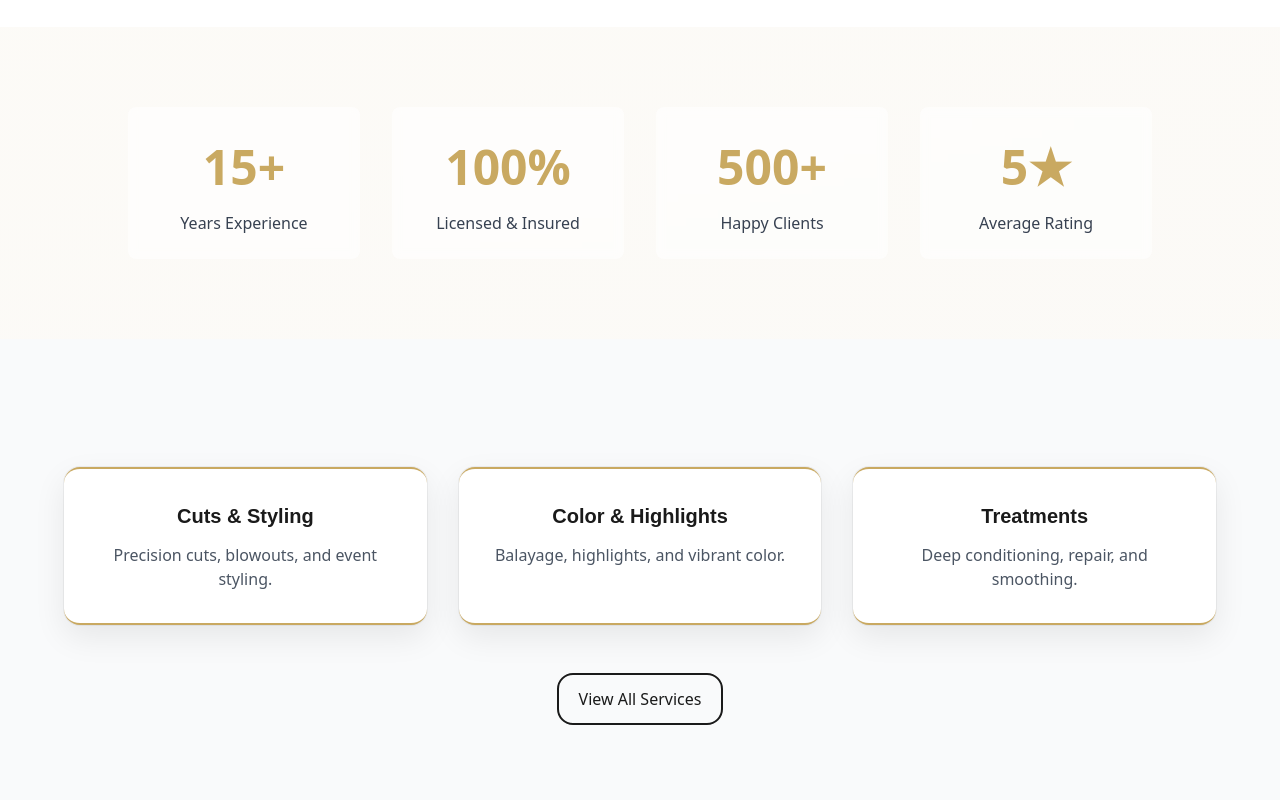
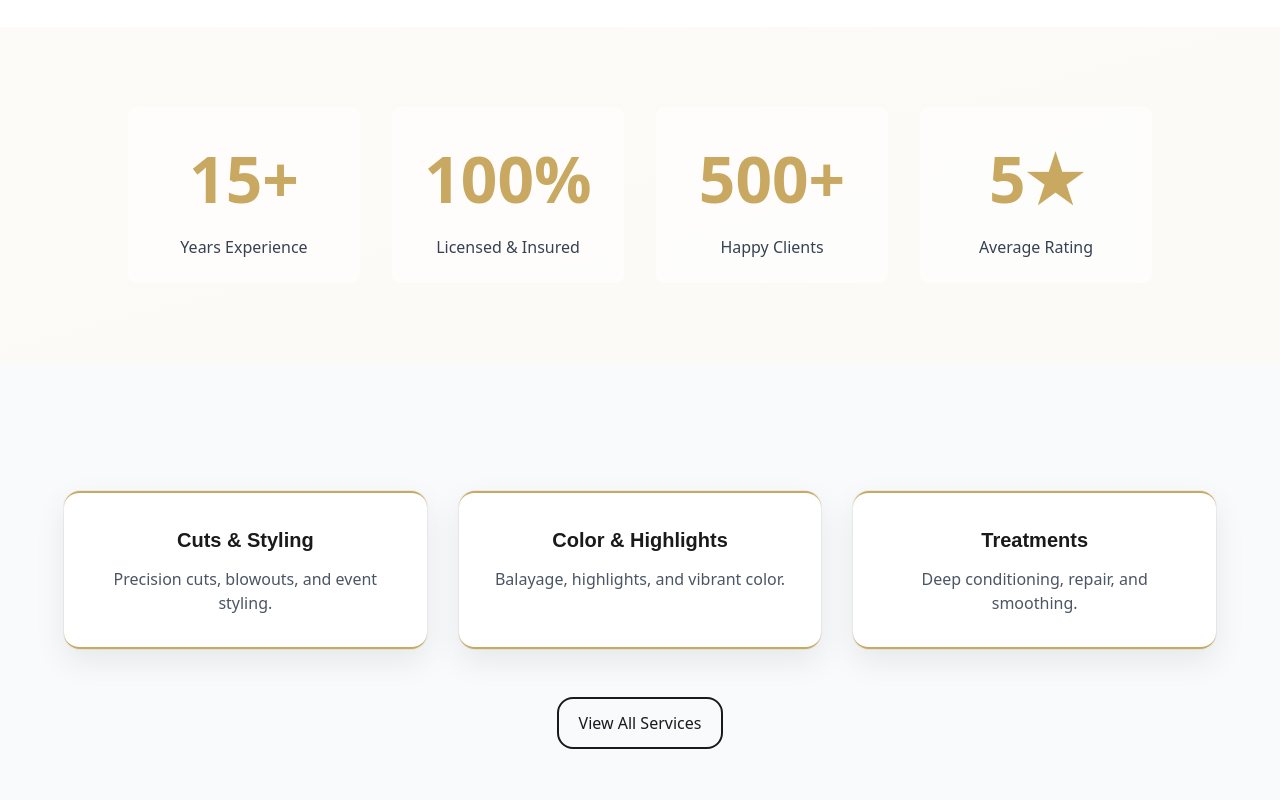
Before and after one commit to Miles-Collins/salon-site, a Next.js app: page / in a window 1280 px wide. Shown: the part 1160-1960 px from the top of the page. Built offline with nearby package versions, Linux system fonts and the light colour scheme; no server answers; the database is empty.

Commit message:
feat: dramatically increase typography scale and make hero text massive

```diff
--- a/src/app/page.tsx
+++ b/src/app/page.tsx
@@ -200,7 +200,7 @@ export default async function HomePage() {
         </div>
   <div className="relative z-10 text-center w-full px-4 md:px-4 flex-col items-center justify-center h-full hidden md:flex">
           {/* Text only - no logo on tablet/desktop */}
-          <h1 className="text-6xl xs:text-7xl sm:text-8xl md:text-9xl font-serif font-black leading-none mb-6 md:mb-8">
+          <h1 className="text-8xl md:text-9xl font-serif font-black leading-none mb-6 md:mb-8">
             <span className="block text-white font-light tracking-wider drop-shadow-2xl text-outline-white">{heroTitle}</span>
             <span className="block text-cheetah drop-shadow-2xl">{heroSubtitle}</span>
           </h1>
--- a/tailwind.config.ts
+++ b/tailwind.config.ts
@@ -46,8 +46,12 @@ export default {
         xl: "20px",
         "2xl": "24px",
         "3xl": "32px",
-        "4xl": "40px",
-        "5xl": "48px",
+        "4xl": "48px",
+        "5xl": "64px",
+        "6xl": "80px",
+        "7xl": "96px",
+        "8xl": "112px",
+        "9xl": "128px",
       }
     },
   },
```
